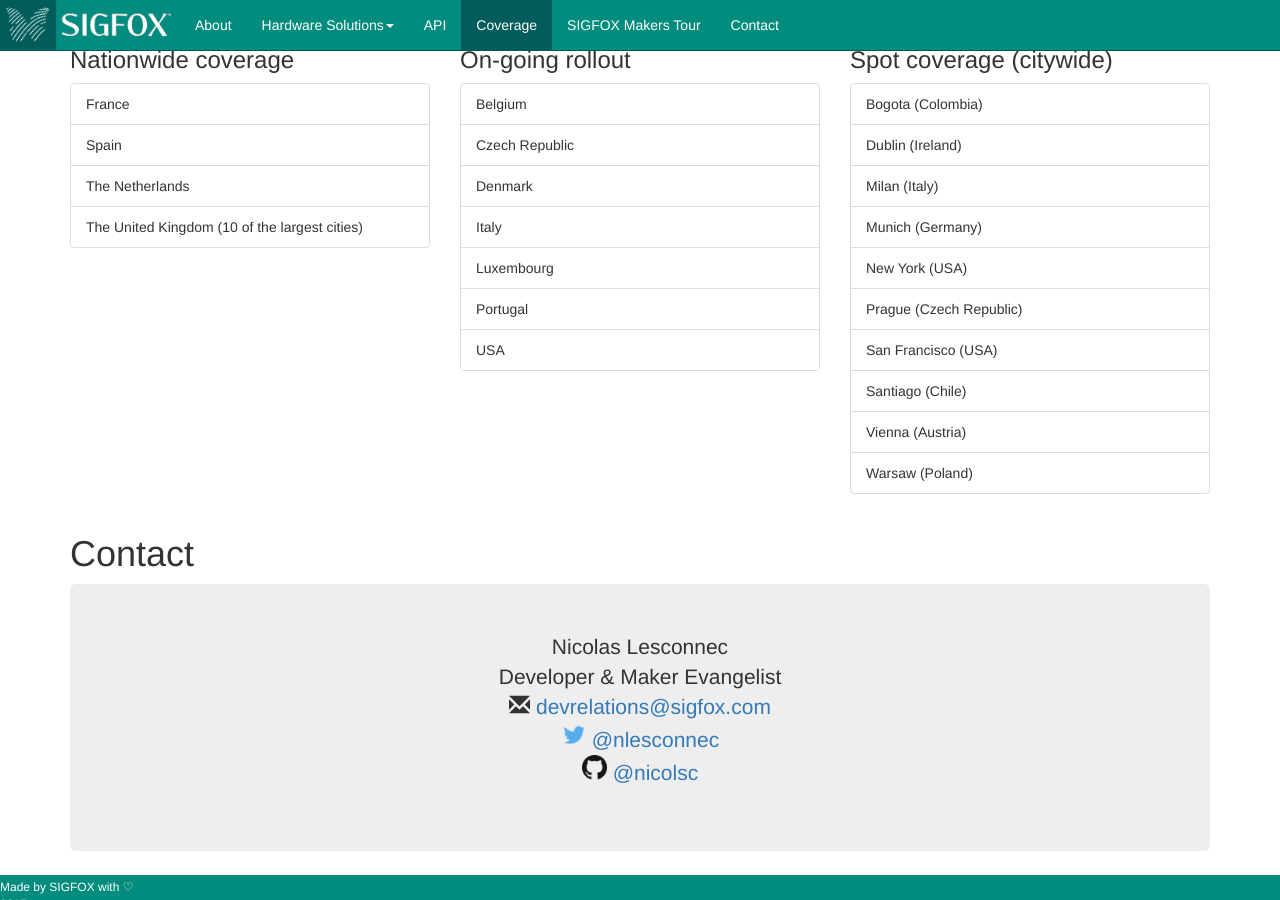
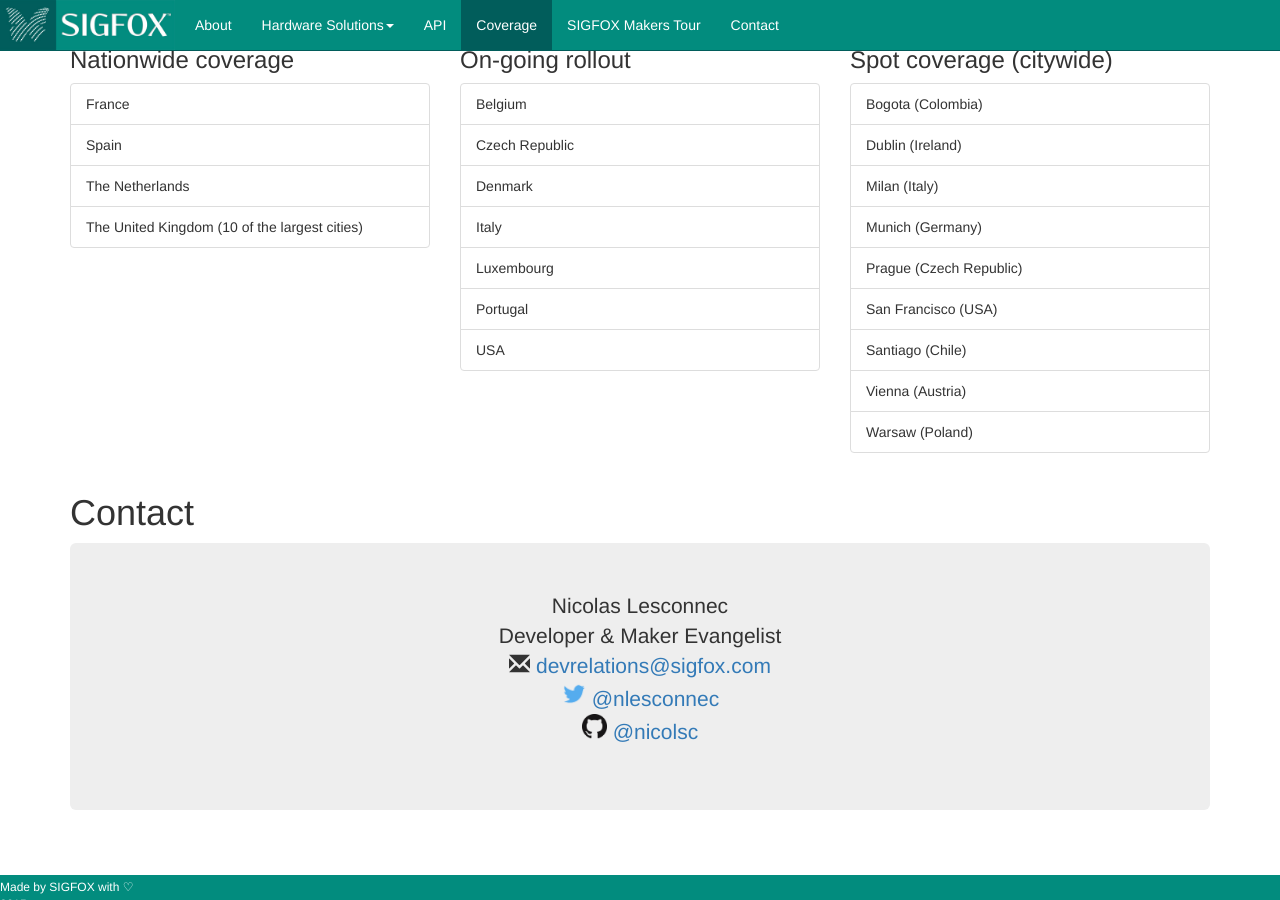
Before and after one commit to sigfox/makers.sigfox.com, a Jekyll site: the page built from index.html, in a window 1280 px wide and 900 px high, scrolled down 6216 px. Built offline with Jekyll 4.4.1, drawn with Linux system fonts in a browser that asks for light colours.

Commit message:
Coverage: remove NY which is not publicly available yet

```diff
--- a/_data/coverage.yml
+++ b/_data/coverage.yml
@@ -31,8 +31,6 @@
     country: Ireland
   - name: San Francisco
     country: USA
-  - name: New York
-    country: USA
   - name: Bogota
     country: Colombia
   - name: Santiago
```
